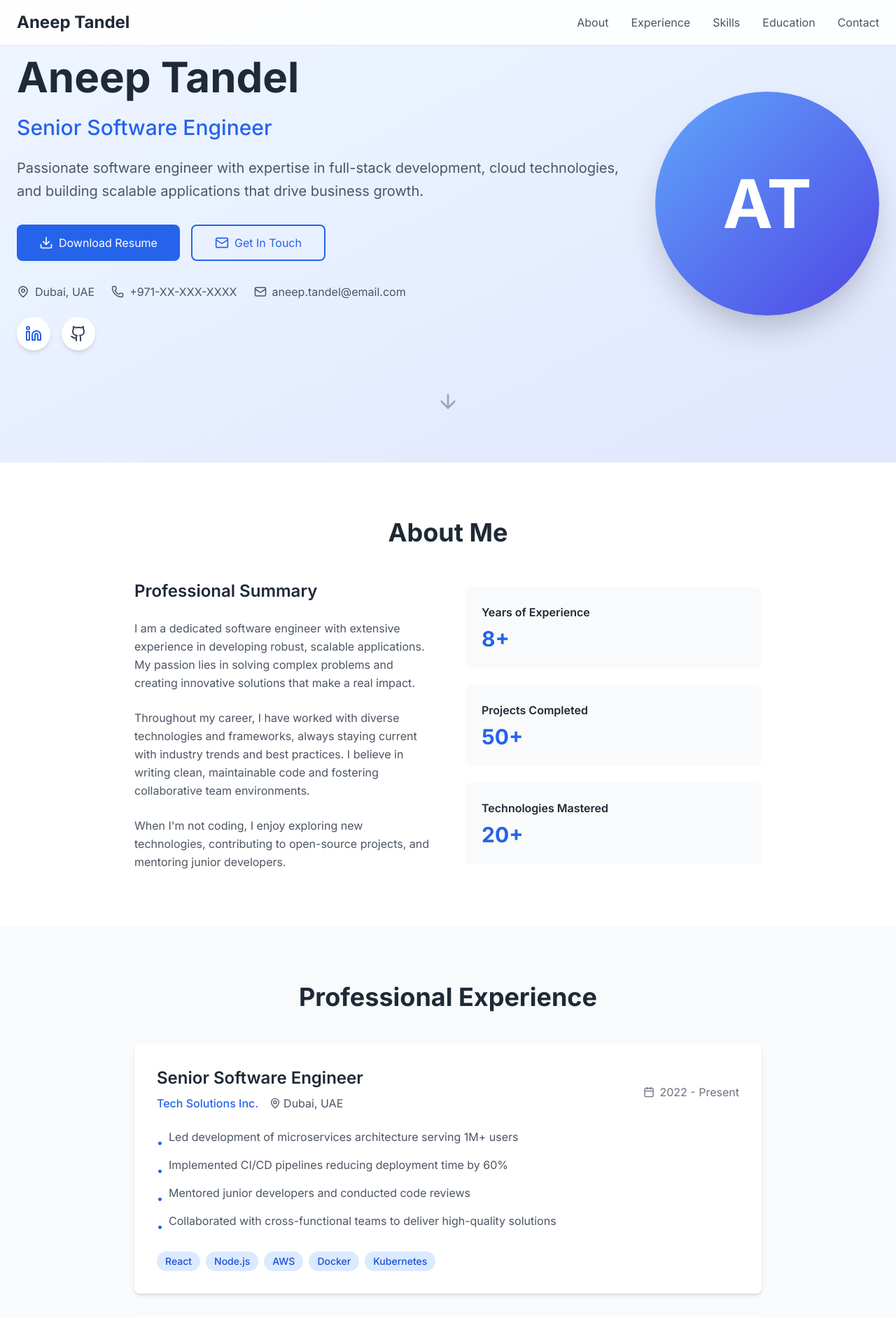
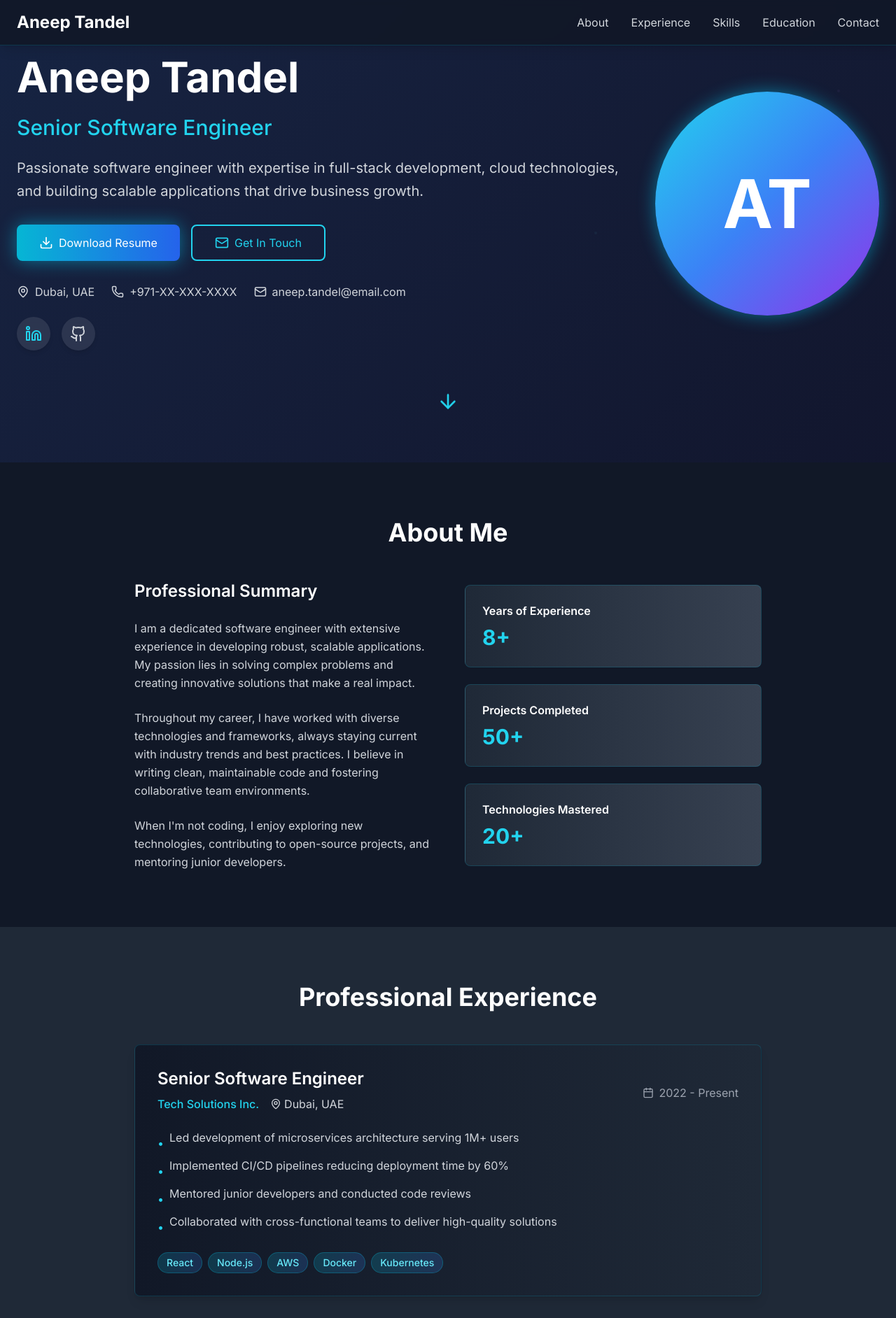
Before and after one commit to aneepct/web-resume, a Next.js app: page / in a window 1280 px wide. Shown: the top 1884 px of the page at 70% size. Built offline with nearby package versions, Linux system fonts and the light colour scheme.

Commit message:
Update theme to AI Developer focus

```diff
--- a/src/app/globals.css
+++ b/src/app/globals.css
@@ -19,16 +19,16 @@ body {
 }
 
 ::-webkit-scrollbar-track {
-  background: #f1f1f1;
+  background: #1a1a2e;
 }
 
 ::-webkit-scrollbar-thumb {
-  background: #c1c1c1;
+  background: #16213e;
   border-radius: 4px;
 }
 
 ::-webkit-scrollbar-thumb:hover {
-  background: #a8a8a8;
+  background: #0f3460;
 }
 
 /* Smooth animations */
@@ -42,6 +42,38 @@ button:focus,
 input:focus,
 textarea:focus,
 a:focus {
-  outline: 2px solid #3b82f6;
+  outline: 2px solid #00d4ff;
   outline-offset: 2px;
 }
+
+/* AI-themed animations */
+@keyframes pulse-glow {
+  0%, 100% {
+    box-shadow: 0 0 20px rgba(0, 212, 255, 0.3);
+  }
+  50% {
+    box-shadow: 0 0 30px rgba(0, 212, 255, 0.6);
+  }
+}
+
+@keyframes neural-network {
+  0% {
+    background-position: 0% 50%;
+  }
+  50% {
+    background-position: 100% 50%;
+  }
+  100% {
+    background-position: 0% 50%;
+  }
+}
+
+.ai-gradient {
+  background: linear-gradient(-45deg, #0f0f23, #16213e, #0f3460, #533a7b);
+  background-size: 400% 400%;
+  animation: neural-network 15s ease infinite;
+}
+
+.ai-glow {
+  animation: pulse-glow 3s ease-in-out infinite;
+}
--- a/src/app/page.tsx
+++ b/src/app/page.tsx
@@ -8,7 +8,7 @@ import Contact from '@/components/Contact'
 
 export default function Home() {
   return (
-    <main className="min-h-screen bg-gray-50">
+    <main className="min-h-screen bg-gray-900">
       <Header />
       <Hero />
       <About />
--- a/src/components/About.tsx
+++ b/src/components/About.tsx
@@ -1,47 +1,47 @@
 export default function About() {
   return (
-    <section id="about" className="py-20 bg-white">
+    <section id="about" className="py-20 bg-gray-900">
       <div className="container mx-auto px-6">
         <div className="max-w-4xl mx-auto">
-          <h2 className="text-4xl font-bold text-center text-gray-800 mb-12">
+          <h2 className="text-4xl font-bold text-center text-white mb-12">
             About Me
           </h2>
 
           <div className="grid md:grid-cols-2 gap-12 items-center">
             <div>
-              <h3 className="text-2xl font-semibold text-gray-800 mb-6">
+              <h3 className="text-2xl font-semibold text-white mb-6">
                 Professional Summary
               </h3>
-              <p className="text-gray-600 mb-6 leading-relaxed">
+              <p className="text-gray-300 mb-6 leading-relaxed">
                 I am a dedicated software engineer with extensive experience in developing
                 robust, scalable applications. My passion lies in solving complex problems
                 and creating innovative solutions that make a real impact.
               </p>
-              <p className="text-gray-600 mb-6 leading-relaxed">
+              <p className="text-gray-300 mb-6 leading-relaxed">
                 Throughout my career, I have worked with diverse technologies and frameworks,
                 always staying current with industry trends and best practices. I believe in
                 writing clean, maintainable code and fostering collaborative team environments.
               </p>
-              <p className="text-gray-600 leading-relaxed">
+              <p className="text-gray-300 leading-relaxed">
                 When I'm not coding, I enjoy exploring new technologies, contributing to
                 open-source projects, and mentoring junior developers.
               </p>
             </div>
 
             <div className="space-y-6">
-              <div className="bg-gray-50 p-6 rounded-lg">
-                <h4 className="font-semibold text-gray-800 mb-2">Years of Experience</h4>
-                <p className="text-3xl font-bold text-blue-600">8+</p>
+              <div className="bg-gradient-to-r from-gray-800 to-gray-700 p-6 rounded-lg border border-cyan-500/20">
+                <h4 className="font-semibold text-white mb-2">Years of Experience</h4>
+                <p className="text-3xl font-bold text-cyan-400">8+</p>
               </div>
 
-              <div className="bg-gray-50 p-6 rounded-lg">
-                <h4 className="font-semibold text-gray-800 mb-2">Projects Completed</h4>
-                <p className="text-3xl font-bold text-blue-600">50+</p>
+              <div className="bg-gradient-to-r from-gray-800 to-gray-700 p-6 rounded-lg border border-cyan-500/20">
+                <h4 className="font-semibold text-white mb-2">Projects Completed</h4>
+                <p className="text-3xl font-bold text-cyan-400">50+</p>
               </div>
 
-              <div className="bg-gray-50 p-6 rounded-lg">
-                <h4 className="font-semibold text-gray-800 mb-2">Technologies Mastered</h4>
-                <p className="text-3xl font-bold text-blue-600">20+</p>
+              <div className="bg-gradient-to-r from-gray-800 to-gray-700 p-6 rounded-lg border border-cyan-500/20">
+                <h4 className="font-semibold text-white mb-2">Technologies Mastered</h4>
+                <p className="text-3xl font-bold text-cyan-400">20+</p>
               </div>
             </div>
           </div>
--- a/src/components/Experience.tsx
+++ b/src/components/Experience.tsx
@@ -44,30 +44,30 @@ const experiences = [
 
 export default function Experience() {
   return (
-    <section id="experience" className="py-20 bg-gray-50">
+    <section id="experience" className="py-20 bg-gray-800">
       <div className="container mx-auto px-6">
-        <h2 className="text-4xl font-bold text-center text-gray-800 mb-12">
+        <h2 className="text-4xl font-bold text-center text-white mb-12">
           Professional Experience
         </h2>
 
         <div className="max-w-4xl mx-auto">
           <div className="space-y-8">
             {experiences.map((exp, index) => (
-              <div key={index} className="bg-white rounded-lg shadow-md p-8 hover:shadow-lg transition-shadow">
+              <div key={index} className="bg-gradient-to-r from-gray-900 to-gray-800 rounded-lg shadow-lg border border-cyan-500/20 p-8 hover:shadow-xl hover:border-cyan-400/40 transition-all">
                 <div className="flex flex-col lg:flex-row lg:items-center lg:justify-between mb-4">
                   <div>
-                    <h3 className="text-2xl font-semibold text-gray-800 mb-2">
+                    <h3 className="text-2xl font-semibold text-white mb-2">
                       {exp.title}
                     </h3>
-                    <div className="flex items-center gap-4 text-gray-600 mb-2">
-                      <span className="font-medium text-blue-600">{exp.company}</span>
+                    <div className="flex items-center gap-4 text-gray-300 mb-2">
+                      <span className="font-medium text-cyan-400">{exp.company}</span>
                       <div className="flex items-center gap-1">
                         <MapPin size={16} />
                         <span>{exp.location}</span>
                       </div>
                     </div>
                   </div>
-                  <div className="flex items-center gap-2 text-gray-500">
+                  <div className="flex items-center gap-2 text-gray-400">
                     <Calendar size={16} />
                     <span>{exp.period}</span>
                   </div>
@@ -75,8 +75,8 @@ export default function Experience() {
 
                 <ul className="space-y-2 mb-6">
                   {exp.description.map((item, idx) => (
-                    <li key={idx} className="text-gray-600 flex items-start gap-2">
-                      <span className="text-blue-600 mt-2">•</span>
+                    <li key={idx} className="text-gray-300 flex items-start gap-2">
+                      <span className="text-cyan-400 mt-2">•</span>
                       <span>{item}</span>
                     </li>
                   ))}
@@ -86,7 +86,7 @@ export default function Experience() {
                   {exp.technologies.map((tech, idx) => (
                     <span
                       key={idx}
-                      className="px-3 py-1 bg-blue-100 text-blue-700 rounded-full text-sm font-medium"
+                      className="px-3 py-1 bg-gradient-to-r from-cyan-500/20 to-blue-500/20 text-cyan-300 border border-cyan-500/30 rounded-full text-sm font-medium"
                     >
                       {tech}
                     </span>
--- a/src/components/Header.tsx
+++ b/src/components/Header.tsx
@@ -2,26 +2,26 @@ import Link from 'next/link'
 
 export default function Header() {
   return (
-    <header className="fixed top-0 w-full bg-white/90 backdrop-blur-sm shadow-sm z-50">
+    <header className="fixed top-0 w-full bg-gray-900/90 backdrop-blur-sm shadow-lg border-b border-cyan-500/20 z-50">
       <nav className="container mx-auto px-6 py-4">
         <div className="flex items-center justify-between">
-          <Link href="/" className="text-2xl font-bold text-gray-800">
+          <Link href="/" className="text-2xl font-bold text-white">
             Aneep Tandel
           </Link>
           <div className="hidden md:flex space-x-8">
-            <Link href="#about" className="text-gray-600 hover:text-blue-600 transition-colors">
+            <Link href="#about" className="text-gray-300 hover:text-cyan-400 transition-colors">
               About
             </Link>
-            <Link href="#experience" className="text-gray-600 hover:text-blue-600 transition-colors">
+            <Link href="#experience" className="text-gray-300 hover:text-cyan-400 transition-colors">
               Experience
             </Link>
-            <Link href="#skills" className="text-gray-600 hover:text-blue-600 transition-colors">
+            <Link href="#skills" className="text-gray-300 hover:text-cyan-400 transition-colors">
               Skills
             </Link>
-            <Link href="#education" className="text-gray-600 hover:text-blue-600 transition-colors">
+            <Link href="#education" className="text-gray-300 hover:text-cyan-400 transition-colors">
               Education
             </Link>
-            <Link href="#contact" className="text-gray-600 hover:text-blue-600 transition-colors">
+            <Link href="#contact" className="text-gray-300 hover:text-cyan-400 transition-colors">
               Contact
             </Link>
           </div>
--- a/src/components/Hero.tsx
+++ b/src/components/Hero.tsx
@@ -2,36 +2,45 @@ import { ArrowDown, Download, Mail, Phone, MapPin, Linkedin, Github } from 'luci
 
 export default function Hero() {
   return (
-    <section className="pt-20 pb-16 bg-gradient-to-br from-blue-50 to-indigo-100">
+    <section className="pt-20 pb-16 ai-gradient relative overflow-hidden">
+      {/* Neural network background pattern */}
+      <div className="absolute inset-0 opacity-10">
+        <div className="absolute top-10 left-10 w-2 h-2 bg-cyan-400 rounded-full animate-ping"></div>
+        <div className="absolute top-32 right-20 w-1 h-1 bg-purple-400 rounded-full animate-pulse"></div>
+        <div className="absolute bottom-20 left-1/4 w-1.5 h-1.5 bg-blue-400 rounded-full animate-ping"></div>
+        <div className="absolute top-1/2 right-1/3 w-1 h-1 bg-cyan-300 rounded-full animate-pulse"></div>
+        <div className="absolute bottom-32 right-10 w-2 h-2 bg-purple-300 rounded-full animate-ping"></div>
+      </div>
+
       <div className="container mx-auto px-6">
         <div className="flex flex-col lg:flex-row items-center gap-12">
           <div className="flex-1 text-center lg:text-left">
-            <h1 className="text-5xl lg:text-6xl font-bold text-gray-800 mb-6">
+            <h1 className="text-5xl lg:text-6xl font-bold text-white mb-6">
               Aneep Tandel
             </h1>
-            <h2 className="text-2xl lg:text-3xl text-blue-600 mb-6 font-medium">
+            <h2 className="text-2xl lg:text-3xl text-cyan-400 mb-6 font-medium">
               Senior Software Engineer
             </h2>
-            <p className="text-xl text-gray-600 mb-8 leading-relaxed">
+            <p className="text-xl text-gray-300 mb-8 leading-relaxed">
               Passionate software engineer with expertise in full-stack development,
               cloud technologies, and building scalable applications that drive business growth.
             </p>
 
             <div className="flex flex-col sm:flex-row gap-4 mb-8">
-              <button className="bg-blue-600 text-white px-8 py-3 rounded-lg hover:bg-blue-700 transition-colors flex items-center justify-center gap-2">
+              <button className="bg-gradient-to-r from-cyan-500 to-blue-600 text-white px-8 py-3 rounded-lg hover:from-cyan-600 hover:to-blue-700 transition-all ai-glow flex items-center justify-center gap-2">
                 <Download size={20} />
                 Download Resume
               </button>
               <a
                 href="#contact"
-                className="border-2 border-blue-600 text-blue-600 px-8 py-3 rounded-lg hover:bg-blue-600 hover:text-white transition-colors flex items-center justify-center gap-2"
+                className="border-2 border-cyan-400 text-cyan-400 px-8 py-3 rounded-lg hover:bg-cyan-400 hover:text-gray-900 transition-colors flex items-center justify-center gap-2"
               >
                 <Mail size={20} />
                 Get In Touch
               </a>
             </div>
 
-            <div className="flex flex-wrap gap-6 text-gray-600">
+            <div className="flex flex-wrap gap-6 text-gray-300">
               <div className="flex items-center gap-2">
                 <MapPin size={18} />
                 <span>Dubai, UAE</span>
@@ -51,13 +60,13 @@ export default function Hero() {
                 href="https://ae.linkedin.com/in/aneep-tandel-393b3660"
                 target="_blank"
                 rel="noopener noreferrer"
-                className="p-3 bg-white rounded-full shadow-md hover:shadow-lg transition-shadow text-blue-600 hover:text-blue-700"
+                className="p-3 bg-white/10 backdrop-blur-sm rounded-full shadow-md hover:shadow-lg transition-all text-cyan-400 hover:text-cyan-300 hover:bg-white/20"
               >
                 <Linkedin size={24} />
               </a>
               <a
                 href="#"
-                className="p-3 bg-white rounded-full shadow-md hover:shadow-lg transition-shadow text-gray-700 hover:text-gray-900"
+                className="p-3 bg-white/10 backdrop-blur-sm rounded-full shadow-md hover:shadow-lg transition-all text-gray-300 hover:text-white hover:bg-white/20"
               >
                 <Github size={24} />
               </a>
@@ -65,14 +74,14 @@ export default function Hero() {
           </div>
 
           <div className="flex-shrink-0">
-            <div className="w-80 h-80 bg-gradient-to-br from-blue-400 to-indigo-600 rounded-full flex items-center justify-center text-white text-8xl font-bold shadow-2xl">
+            <div className="w-80 h-80 bg-gradient-to-br from-cyan-400 via-blue-500 to-purple-600 rounded-full flex items-center justify-center text-white text-8xl font-bold shadow-2xl ai-glow">
               AT
             </div>
           </div>
         </div>
 
         <div className="text-center mt-16">
-          <ArrowDown className="mx-auto text-gray-400 animate-bounce" size={32} />
+          <ArrowDown className="mx-auto text-cyan-400 animate-bounce" size={32} />
         </div>
       </div>
     </section>
```
Also changed, not shown: src/components/Contact.tsx (+35 -35 lines), src/components/Education.tsx (+17 -17 lines), src/components/Skills.tsx (+8 -8 lines).
